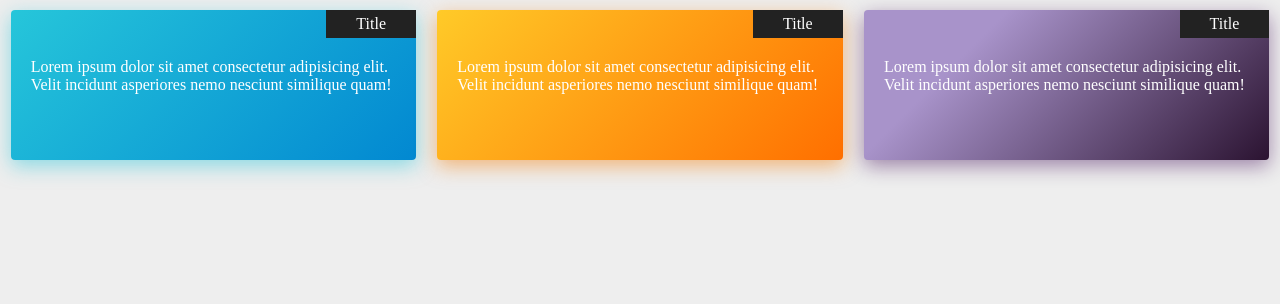
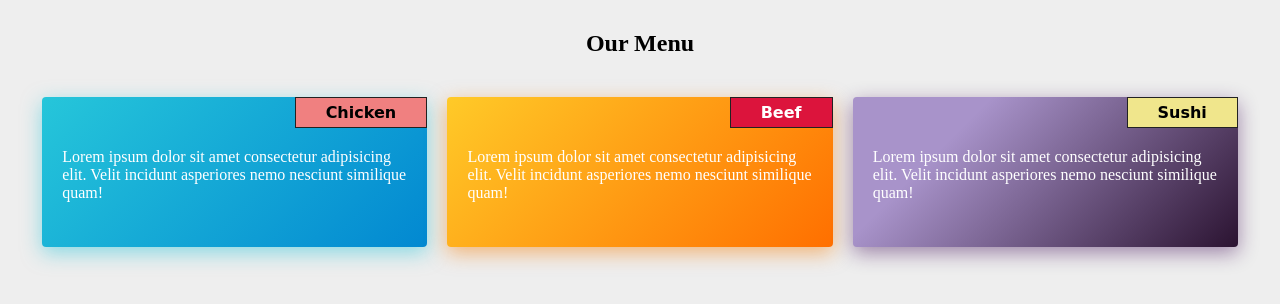
Before and after one commit to KhalidOghli/Subject2, a plain HTML site: page index.html in a window 1280 px wide. Drawn offline with Linux system fonts and the light colour scheme.

Commit message:
Add files via upload

```diff
--- a/css/style.css
+++ b/css/style.css
@@ -14,6 +14,15 @@
      display:flex;
       flex-wrap:wrap;
   }
+  .container-menu {
+      max-width: 95%;
+      display: block;
+      margin: 0 auto;
+  }
+  .container-menu h2{
+    text-align: center;
+    margin: 30px 0;
+  }
   .container {
   display:inline-block;
     width:calc(95% / 3);
@@ -28,7 +37,8 @@
       display:inline-block;
     padding:5px 30px;
     float:right;
-
+    font-weight: bold;
+    font-family: cursive;
   }
   .clearfix {
     clear:both;
@@ -36,6 +46,25 @@
 
   p{
     padding:20px;
+  }
+  .t1{
+    color: #000;
+    background-color: lightcoral;
+    border: 1px solid #222;
+
+  }
+  .t3 {
+    color: #000;
+    background-color: khaki;
+    border: 1px solid #222;
+
+  }
+  .t2 {
+    color: #fff;
+    background-color: crimson;
+    border: 1px solid #222;
+
+
   }
   .gradient-purple-sub{
       background-color: #2b1331 !important;
--- a/index.html
+++ b/index.html
@@ -7,31 +7,38 @@
     <link rel="stylesheet" href="css/style.css">
 </head>
 <body>
+<div class="container-menu">
+    <h2>
+        Our Menu
+    </h2>
+
     <div class="flex">
         <div class="container gradient-45deg-light-blue-cyan">
-          <div class="title">
-              Title
+          <div class="title t1">
+            Chicken
           </div>
           <div class="clearfix"> </div>
           <p> Lorem ipsum dolor sit amet consectetur adipisicing elit. Velit incidunt asperiores nemo nesciunt similique quam!</p>
         </div>
 
         <div class="container gradient-45deg-amber-amber">
-          <div class="title">
-              Title
+          <div class="title t2">
+            Beef
           </div>
           <div class="clearfix"> </div>
           <p> Lorem ipsum dolor sit amet consectetur adipisicing elit. Velit incidunt asperiores nemo nesciunt similique quam!</p>
         </div>
 
         <div class="container gradient-purple-sub">
-          <div class="title">
-              Title
+          <div class="title t3">
+            Sushi
           </div>
           <div class="clearfix"> </div>
           <p> Lorem ipsum dolor sit amet consectetur adipisicing elit. Velit incidunt asperiores nemo nesciunt similique quam!</p>
         </div>
 
         </div>
+    </div>
+
 </body>
 </html>
```
